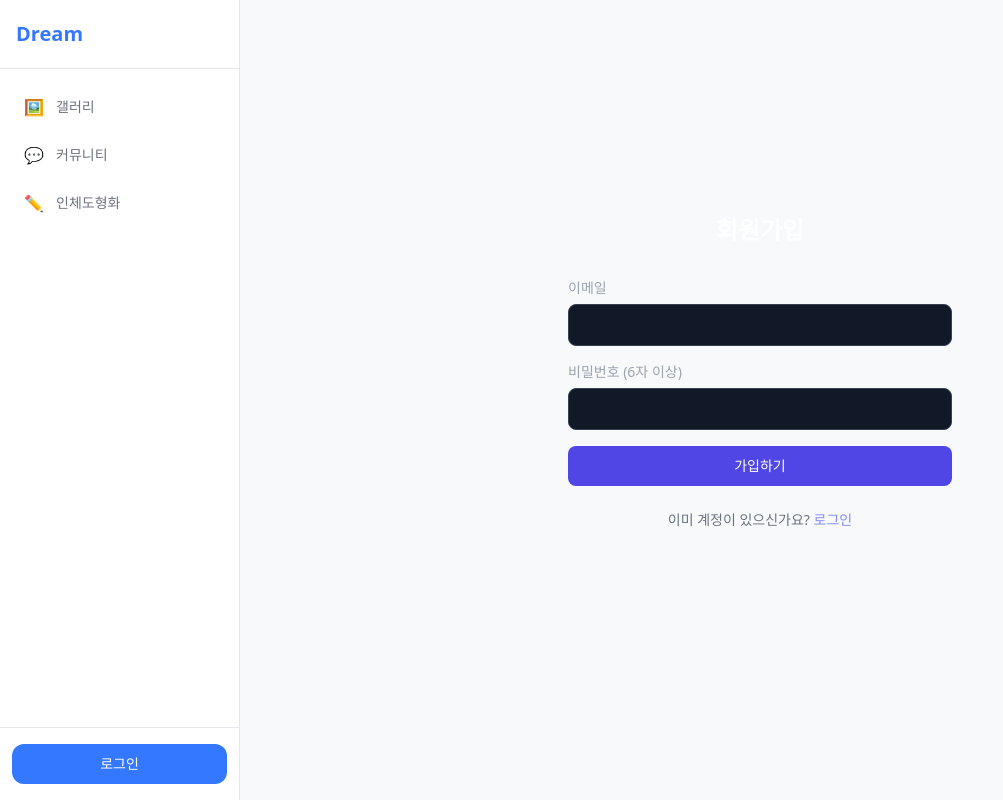
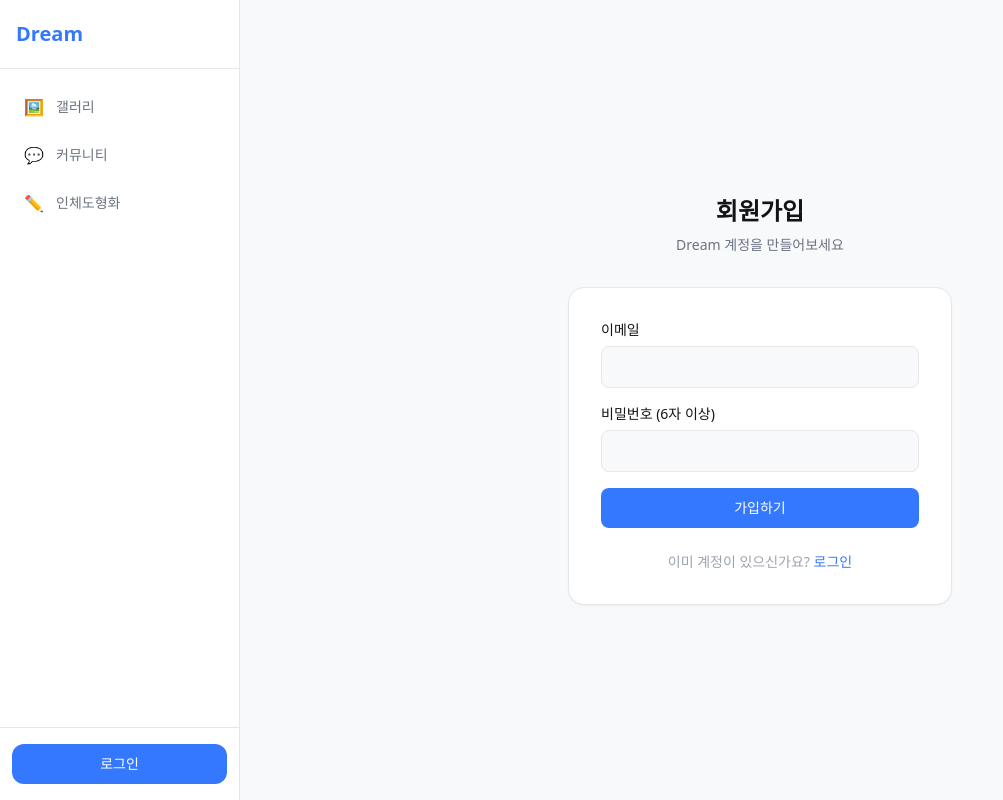
Before and after one commit to dongjoonyang/draw, a Next.js app: page /auth/signup in a window 1280 px wide. Shown: the whole page, without its empty margins (0-1003 px from the left). Built offline with nearby package versions, Linux system fonts and the light colour scheme; no server answers.

Commit message:
feat: 로그인/회원가입 라이트 카드 폼 리디자인

```diff
--- a/src/app/auth/login/page.tsx
+++ b/src/app/auth/login/page.tsx
@@ -1,7 +1,6 @@
-// src/app/auth/login/page.tsx
 "use client";
 
-import { useState, useMemo } from "react";
+import { useMemo, useState } from "react";
 import Link from "next/link";
 import { useRouter } from "next/navigation";
 import { createClient } from "@/lib/supabase";
@@ -18,67 +17,63 @@ export default function LoginPage() {
     e.preventDefault();
     setLoading(true);
     setError(null);
-
     const { error } = await supabase.auth.signInWithPassword({ email, password });
-
-    if (error) {
-      setError("이메일 또는 비밀번호가 올바르지 않습니다.");
-      setLoading(false);
-    } else {
-      router.push("/");
-      router.refresh();
-    }
+    if (error) { setError("이메일 또는 비밀번호가 올바르지 않습니다."); setLoading(false); }
+    else { router.push("/"); router.refresh(); }
   };
 
   return (
-    <div className="min-h-[calc(100vh-3.5rem)] flex items-center justify-center px-4">
+    <div className="min-h-screen flex items-center justify-center px-4 bg-[#F8F9FA]">
       <div className="w-full max-w-sm">
-        <h1 className="text-2xl font-bold text-white mb-8 text-center">로그인</h1>
+        <div className="text-center mb-8">
+          <h1 className="text-2xl font-bold text-[#141415]">로그인</h1>
+          <p className="text-[#6B7280] text-sm mt-2">Dream에 오신 것을 환영합니다</p>
+        </div>
+        <div className="bg-white rounded-2xl border border-[#E5E7EB] shadow-sm p-8">
           <form onSubmit={handleLogin} className="space-y-4">
             <div>
-            <label htmlFor="email" className="block text-sm text-gray-400 mb-1.5">이메일</label>
+              <label className="block text-sm font-medium text-[#141415] mb-1.5">이메일</label>
               <input
-              id="email"
                 type="email"
                 value={email}
                 onChange={(e) => setEmail(e.target.value)}
                 required
                 autoComplete="email"
-              className="w-full bg-gray-900 border border-gray-700 rounded-lg px-4 py-2.5 text-white text-sm focus:outline-none focus:border-indigo-500 transition-colors"
+                className="w-full bg-[#F8F9FA] border border-[#E5E7EB] rounded-lg px-4 py-2.5 text-[#141415] text-sm focus:outline-none focus:border-[#3478FF] transition-colors"
               />
             </div>
             <div>
-            <label htmlFor="password" className="block text-sm text-gray-400 mb-1.5">비밀번호</label>
+              <label className="block text-sm font-medium text-[#141415] mb-1.5">비밀번호</label>
               <input
-              id="password"
                 type="password"
                 value={password}
                 onChange={(e) => setPassword(e.target.value)}
                 required
                 autoComplete="current-password"
-              className="w-full bg-gray-900 border border-gray-700 rounded-lg px-4 py-2.5 text-white text-sm focus:outline-none focus:border-indigo-500 transition-colors"
+                className="w-full bg-[#F8F9FA] border border-[#E5E7EB] rounded-lg px-4 py-2.5 text-[#141415] text-sm focus:outline-none focus:border-[#3478FF] transition-colors"
               />
             </div>
             {error && (
-            <p className="text-red-400 text-sm bg-red-400/10 border border-red-400/20 rounded-lg px-4 py-2.5">
+              <p className="text-red-600 text-sm bg-red-50 border border-red-200 rounded-lg px-4 py-2.5">
                 {error}
               </p>
             )}
             <button
               type="submit"
               disabled={loading}
-            className="w-full bg-indigo-600 hover:bg-indigo-500 disabled:opacity-50 disabled:cursor-not-allowed text-white rounded-lg py-2.5 text-sm font-medium transition-colors"
+              className="w-full bg-[#3478FF] hover:bg-[#1A5FD4] disabled:opacity-50 disabled:cursor-not-allowed text-white rounded-lg py-2.5 text-sm font-medium transition-colors"
             >
               {loading ? "로그인 중..." : "로그인"}
             </button>
           </form>
-        <p className="mt-6 text-center text-sm text-gray-500">
+          <p className="mt-6 text-center text-sm text-[#9CA3AF]">
             계정이 없으신가요?{" "}
-          <Link href="/auth/signup" className="text-indigo-400 hover:text-indigo-300">
+            <Link href="/auth/signup" className="text-[#3478FF] hover:text-[#1A5FD4] font-medium">
               회원가입
             </Link>
           </p>
         </div>
       </div>
+    </div>
   );
 }
--- a/src/app/auth/signup/page.tsx
+++ b/src/app/auth/signup/page.tsx
@@ -1,7 +1,6 @@
-// src/app/auth/signup/page.tsx
 "use client";
 
-import { useState, useMemo } from "react";
+import { useMemo, useState } from "react";
 import Link from "next/link";
 import { createClient } from "@/lib/supabase";
 
@@ -17,37 +16,26 @@ export default function SignupPage() {
     e.preventDefault();
     setLoading(true);
     setError(null);
-
     const { error } = await supabase.auth.signUp({
       email,
       password,
-      options: {
-        emailRedirectTo: `${window.location.origin}/auth/login`,
-      },
+      options: { emailRedirectTo: `${window.location.origin}/auth/login` },
     });
-
-    if (error) {
-      setError("이미 사용 중인 이메일이거나 가입에 실패했습니다.");
-      setLoading(false);
-    } else {
-      setLoading(false);
-      setDone(true);
-    }
+    if (error) { setError(error.message); setLoading(false); }
+    else setDone(true);
   };
 
   if (done) {
     return (
-      <div className="min-h-[calc(100vh-3.5rem)] flex items-center justify-center px-4">
-        <div className="text-center">
-          <h1 className="text-2xl font-bold text-white mb-3">이메일을 확인해주세요</h1>
-          <p className="text-gray-400 text-sm mb-2">
-            <span className="text-white">{email}</span>로 인증 메일을 보냈습니다.
+      <div className="min-h-screen flex items-center justify-center px-4 bg-[#F8F9FA]">
+        <div className="bg-white rounded-2xl border border-[#E5E7EB] shadow-sm p-8 text-center max-w-sm w-full">
+          <div className="text-4xl mb-4">✉️</div>
+          <h1 className="text-xl font-bold text-[#141415] mb-2">이메일을 확인해주세요</h1>
+          <p className="text-[#6B7280] text-sm mb-1">
+            <span className="text-[#141415] font-medium">{email}</span>로 인증 메일을 보냈습니다.
           </p>
-          <p className="text-gray-500 text-sm">메일의 링크를 클릭하면 가입이 완료됩니다.</p>
-          <Link
-            href="/auth/login"
-            className="mt-8 inline-block text-indigo-400 hover:text-indigo-300 text-sm"
-          >
+          <p className="text-[#9CA3AF] text-sm mb-6">메일의 링크를 클릭하면 가입이 완료됩니다.</p>
+          <Link href="/auth/login" className="text-[#3478FF] hover:text-[#1A5FD4] text-sm font-medium">
             로그인 페이지로 →
           </Link>
         </div>
@@ -56,55 +44,58 @@ export default function SignupPage() {
   }
 
   return (
-    <div className="min-h-[calc(100vh-3.5rem)] flex items-center justify-center px-4">
+    <div className="min-h-screen flex items-center justify-center px-4 bg-[#F8F9FA]">
       <div className="w-full max-w-sm">
-        <h1 className="text-2xl font-bold text-white mb-8 text-center">회원가입</h1>
+        <div className="text-center mb-8">
+          <h1 className="text-2xl font-bold text-[#141415]">회원가입</h1>
+          <p className="text-[#6B7280] text-sm mt-2">Dream 계정을 만들어보세요</p>
+        </div>
+        <div className="bg-white rounded-2xl border border-[#E5E7EB] shadow-sm p-8">
           <form onSubmit={handleSignup} className="space-y-4">
             <div>
-            <label htmlFor="email" className="block text-sm text-gray-400 mb-1.5">이메일</label>
+              <label className="block text-sm font-medium text-[#141415] mb-1.5">이메일</label>
               <input
-              id="email"
                 type="email"
                 value={email}
                 onChange={(e) => setEmail(e.target.value)}
                 required
                 autoComplete="email"
-              className="w-full bg-gray-900 border border-gray-700 rounded-lg px-4 py-2.5 text-white text-sm focus:outline-none focus:border-indigo-500 transition-colors"
+                className="w-full bg-[#F8F9FA] border border-[#E5E7EB] rounded-lg px-4 py-2.5 text-[#141415] text-sm focus:outline-none focus:border-[#3478FF] transition-colors"
               />
             </div>
             <div>
-            <label htmlFor="password" className="block text-sm text-gray-400 mb-1.5">비밀번호 (6자 이상)</label>
+              <label className="block text-sm font-medium text-[#141415] mb-1.5">비밀번호 (6자 이상)</label>
               <input
-              id="password"
                 type="password"
                 value={password}
                 onChange={(e) => setPassword(e.target.value)}
                 minLength={6}
                 required
                 autoComplete="new-password"
-              className="w-full bg-gray-900 border border-gray-700 rounded-lg px-4 py-2.5 text-white text-sm focus:outline-none focus:border-indigo-500 transition-colors"
+                className="w-full bg-[#F8F9FA] border border-[#E5E7EB] rounded-lg px-4 py-2.5 text-[#141415] text-sm focus:outline-none focus:border-[#3478FF] transition-colors"
               />
             </div>
             {error && (
-            <p className="text-red-400 text-sm bg-red-400/10 border border-red-400/20 rounded-lg px-4 py-2.5">
+              <p className="text-red-600 text-sm bg-red-50 border border-red-200 rounded-lg px-4 py-2.5">
                 {error}
               </p>
             )}
             <button
               type="submit"
               disabled={loading}
-            className="w-full bg-indigo-600 hover:bg-indigo-500 disabled:opacity-50 disabled:cursor-not-allowed text-white rounded-lg py-2.5 text-sm font-medium transition-colors"
+              className="w-full bg-[#3478FF] hover:bg-[#1A5FD4] disabled:opacity-50 disabled:cursor-not-allowed text-white rounded-lg py-2.5 text-sm font-medium transition-colors"
             >
               {loading ? "가입 중..." : "가입하기"}
             </button>
           </form>
-        <p className="mt-6 text-center text-sm text-gray-500">
+          <p className="mt-6 text-center text-sm text-[#9CA3AF]">
             이미 계정이 있으신가요?{" "}
-          <Link href="/auth/login" className="text-indigo-400 hover:text-indigo-300">
+            <Link href="/auth/login" className="text-[#3478FF] hover:text-[#1A5FD4] font-medium">
               로그인
             </Link>
           </p>
         </div>
       </div>
+    </div>
   );
 }
```
Lines whose indentation alone changed are shown as unchanged.
